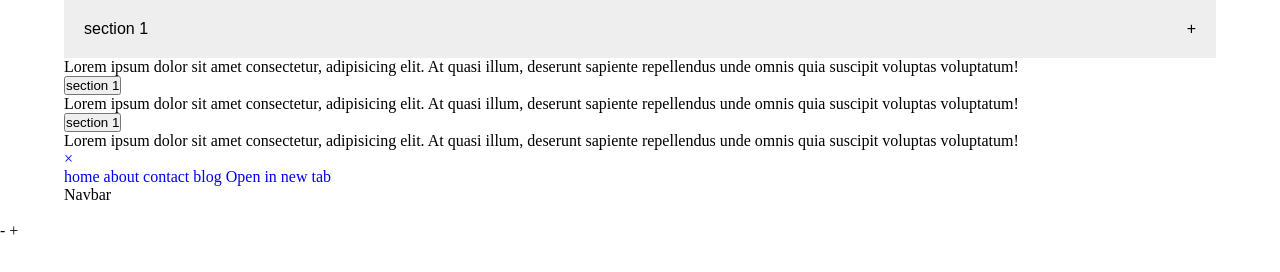
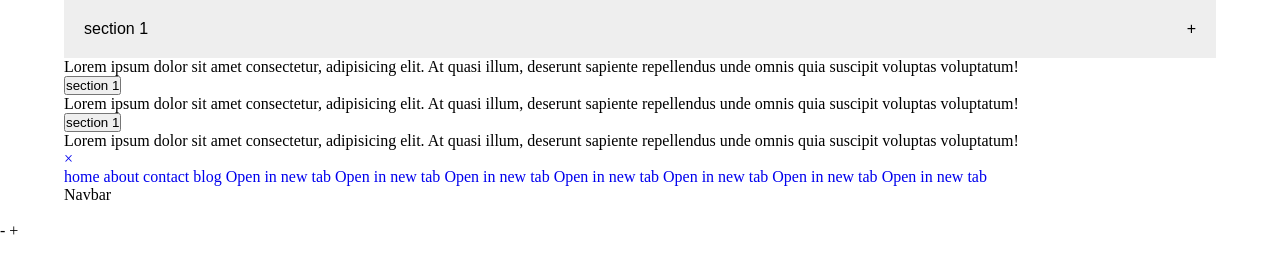
Before and after one commit to Tgm2022/test, a plain HTML site: page index.html in a window 1280 px wide. Drawn offline with Linux system fonts and the light colour scheme.

Commit message:
Add files via upload

```diff
--- a/index.html
+++ b/index.html
@@ -32,6 +32,14 @@
     <a href="#">contact</a>
     <a href="#">blog</a>
     <a href="https://egyptrealtor.com" target="_blank" rel="noopener noreferrer">Open in new tab</a>
+    <a href="https://EGYPTMLS.com" target="_blank" rel="noopener noreferrer">Open in new tab</a>
+    <a href="https://MLSEGYPT.com" target="_blank" rel="noopener noreferrer">Open in new tab</a>
+    <a href="https://AMLAKHOMES.com" target="_blank" rel="noopener noreferrer">Open in new tab</a>
+    <a href="https://GENERALSERVICESONLINE.com" target="_blank" rel="noopener noreferrer">Open in new tab</a>
+    <a href="https://TGSREALTY.com" target="_blank" rel="noopener noreferrer">Open in new tab</a>
+    <a href="https://AL3QARAT.com" target="_blank" rel="noopener noreferrer">Open in new tab</a>
+
+
     </div>
     <span>Navbar</span>
 
```
